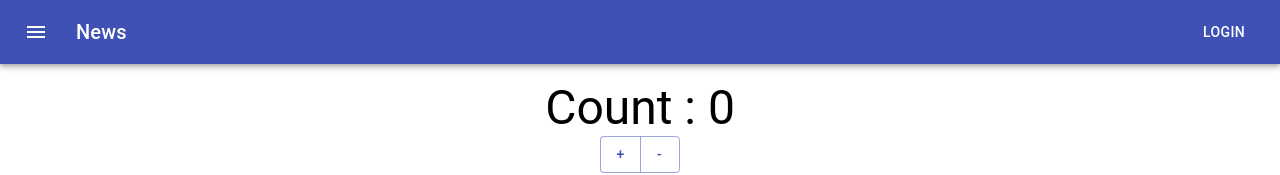
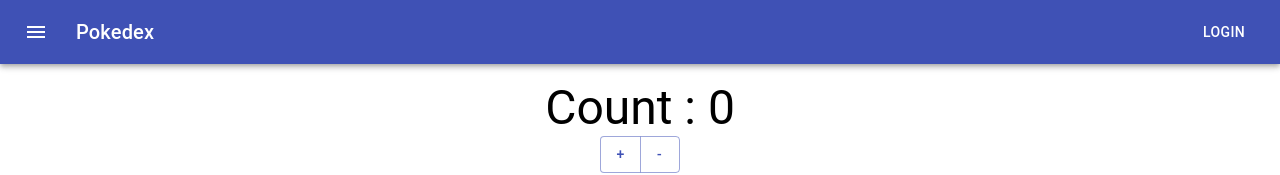
Before and after one commit to husenEF/pokedex, a React (Create React App) app: page / in a window 1280 px wide. Shown: the top 175 px of the page. Built offline with nearby package versions, Linux system fonts and the light colour scheme.

Commit message:
updaet title

```diff
--- a/src/Layouts/Header/index.jsx
+++ b/src/Layouts/Header/index.jsx
@@ -1,6 +1,6 @@
 import React, { useState } from "react"
 import { Link } from "react-router-dom";
-import { AppBar, Container, Toolbar, Typography, Button, makeStyles, IconButton, SwipeableDrawer, List, ListItem, ListItemIcon, ListItemText } from "@material-ui/core"
+import { AppBar, Toolbar, Typography, Button, makeStyles, IconButton, SwipeableDrawer, List, ListItem, ListItemIcon, ListItemText } from "@material-ui/core"
 import { Menu as MenuIcon, HomeOutlined, Person } from "@material-ui/icons"
 
 
@@ -31,7 +31,7 @@ const TopHeader = () => {
                     <MenuIcon />
                 </IconButton>
                 <Typography variant="h6" className={classes.title}>
-                    News
+                    Pokedex
                 </Typography>
                 <Button color="inherit">Login</Button>
             </Toolbar>
```
